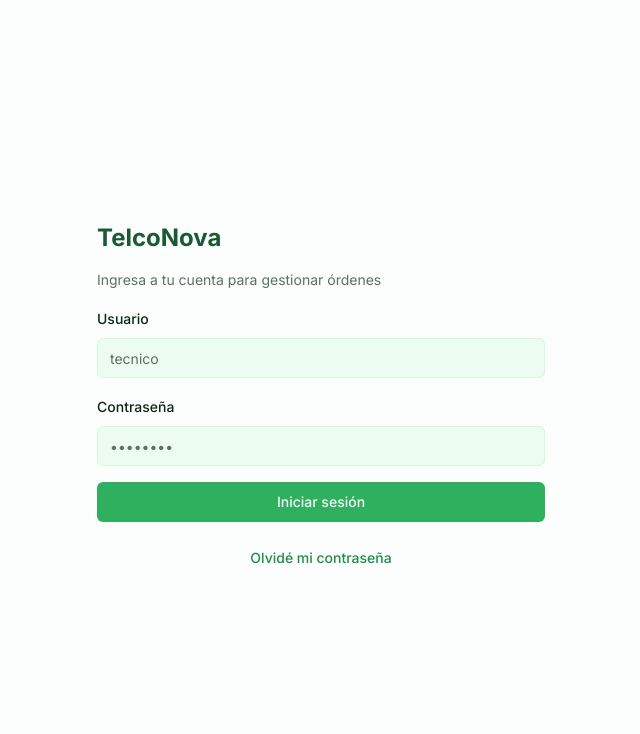
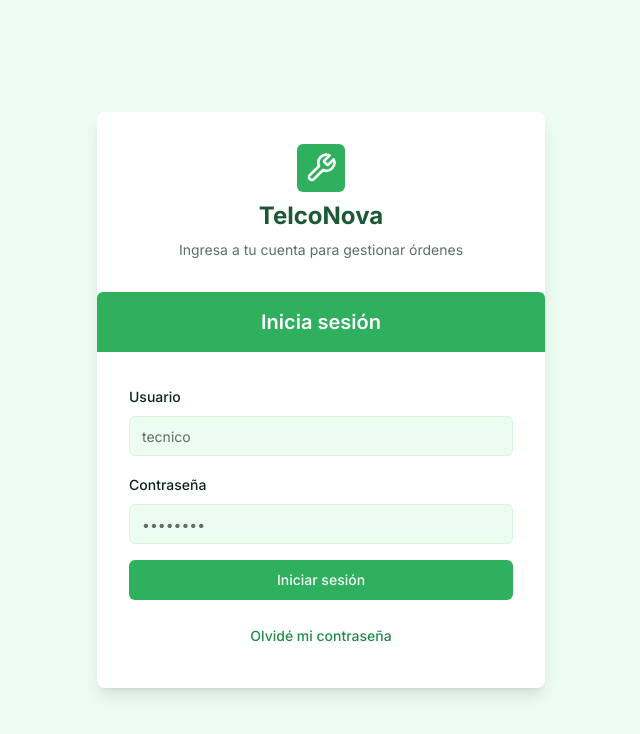
Before and after one commit to santiagogracianod/telconona-frontend, a Next.js app: page /login in a window 1280 px wide. Shown: the top 734 px of the page, without its empty margins (319-959 px from the left). Built offline with nearby package versions, Linux system fonts and the light colour scheme.

Commit message:
feat(estilos): correción estilos login

```diff
--- a/app/login/page.tsx
+++ b/app/login/page.tsx
@@ -1,8 +1,9 @@
 "use client"
 
+import { LoginForm } from "@/components/login-form"
+import { Logo } from "@/components/logo"
 import { useSearchParams } from "next/navigation"
 import { useEffect, useState, Suspense } from "react"
-import { LoginForm } from "@/components/login-form"
 import { Alert, AlertDescription, AlertTitle } from "@/components/ui/alert"
 
 // Componente que utiliza useSearchParams
@@ -30,23 +31,21 @@ function LoginContent() {
   )
 }
 
-// Componente de fallback mientras se carga
-function LoginFallback() {
-  return (
-    <>
-      <LoginForm />
-    </>
-  )
-}
-
 export default function LoginPage() {
   return (
-    <div className="flex min-h-screen items-center justify-center">
-      <div className="w-full max-w-md space-y-4">
-        <h1 className="text-2xl font-bold text-telco-800">TelcoNova</h1>
-        <p className="text-sm text-muted-foreground">Ingresa a tu cuenta para gestionar órdenes</p>
+    <div className="flex min-h-screen flex-col items-center justify-center bg-telco-50">
+      <div className="w-full max-w-md space-y-8 rounded-lg bg-white p-8 shadow-lg">
+        <div className="flex flex-col items-center space-y-2 text-center">
+          <Logo className="h-12 w-12" />
+          <h1 className="text-2xl font-bold text-telco-800">TelcoNova</h1>
+          <p className="text-sm text-muted-foreground">Ingresa a tu cuenta para gestionar órdenes</p>
+        </div>
 
-        <Suspense fallback={<LoginFallback />}>
+        <div className="bg-telco-500 text-white p-4 rounded-t-md -mx-8 -mt-8 mb-6">
+          <h2 className="text-xl font-semibold text-center">Inicia sesión</h2>
+        </div>
+
+        <Suspense fallback={<LoginForm />}>
           <LoginContent />
         </Suspense>
       </div>
--- a/app/orders/[id]/page.tsx
+++ b/app/orders/[id]/page.tsx
@@ -26,10 +26,10 @@ export default function OrderPage({ params }: { params: { id: string } }) {
           <div className="md:col-span-2 space-y-6">
             <OrderDetails id={params.id} />
             <OrderEvidence id={params.id} />
-            <OrderMaterials id={params.id} />
           </div>
           <div>
             <OrderStatusUpdate id={params.id} />
+            <OrderMaterials id={params.id} />
           </div>
         </div>
       </main>
--- a/components/dashboard-stats.tsx
+++ b/components/dashboard-stats.tsx
@@ -6,21 +6,21 @@ import { Clock, CheckCircle, AlertCircle, PauseCircle } from "lucide-react"
 export function DashboardStats({ orders }: { orders: any[] }) {
   const stats = [
     {
-      title: "En curso",
+      title: "Abiertas",
       value: orders.filter((order) => order.estado.id === 1).length,
       icon: Clock,
       color: "text-blue-500",
       bgColor: "bg-blue-100",
     },
     {
-      title: "Pausadas",
+      title: "En proceso",
       value: orders.filter((order) => order.estado.id === 2).length,
       icon: PauseCircle,
       color: "text-yellow-500",
       bgColor: "bg-yellow-100",
     },
     {
-      title: "Finalizadas",
+      title: "Cerradas",
       value: orders.filter((order) => order.estado.id === 3).length,
       icon: CheckCircle,
       color: "text-green-500",
--- a/components/order-materials.tsx
+++ b/components/order-materials.tsx
@@ -79,7 +79,7 @@ export function OrderMaterials({ id }: { id: string }) {
 
   return (
     <Card>
-      <CardHeader>
+      <CardHeader className="bg-telco-500 text-white rounded-t-lg">
         <CardTitle>Materiales utilizados</CardTitle>
       </CardHeader>
       <CardContent className="space-y-6">
--- a/components/order-status-update.tsx
+++ b/components/order-status-update.tsx
@@ -107,16 +107,6 @@ export function OrderStatusUpdate({ id }: { id: string }) {
             </Select>
           </div>
 
-          <div className="space-y-2">
-            <label className="text-sm font-medium">Comentario</label>
-            <Textarea
-              placeholder="Añade un comentario sobre el cambio de estado..."
-              value={comment}
-              onChange={(e) => setComment(e.target.value)}
-              rows={4}
-              className="border-telco-200 bg-telco-50/50"
-            />
-          </div>
 
           <div className="flex items-center justify-between">
             <div className="flex items-center gap-2">
```
